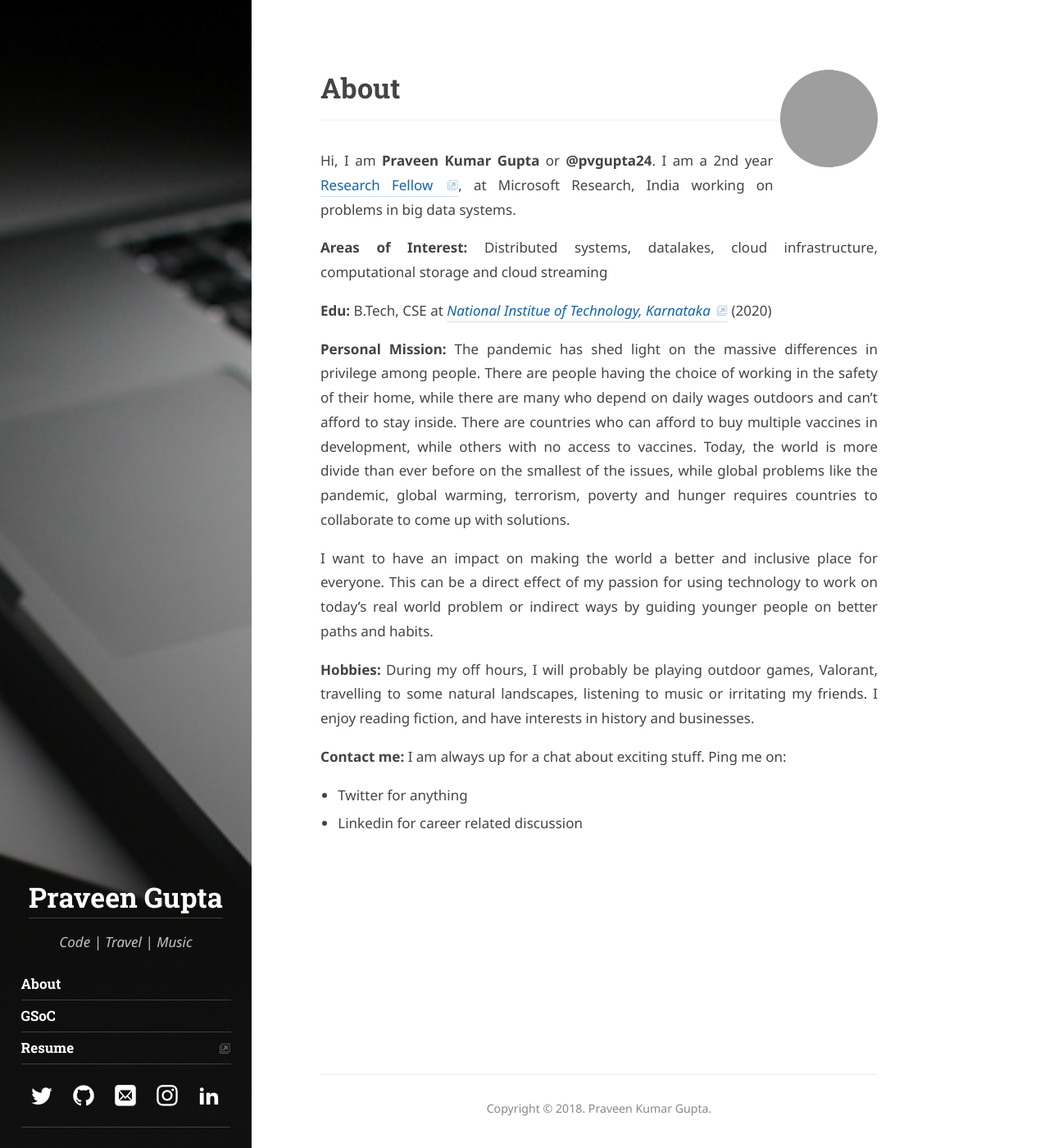
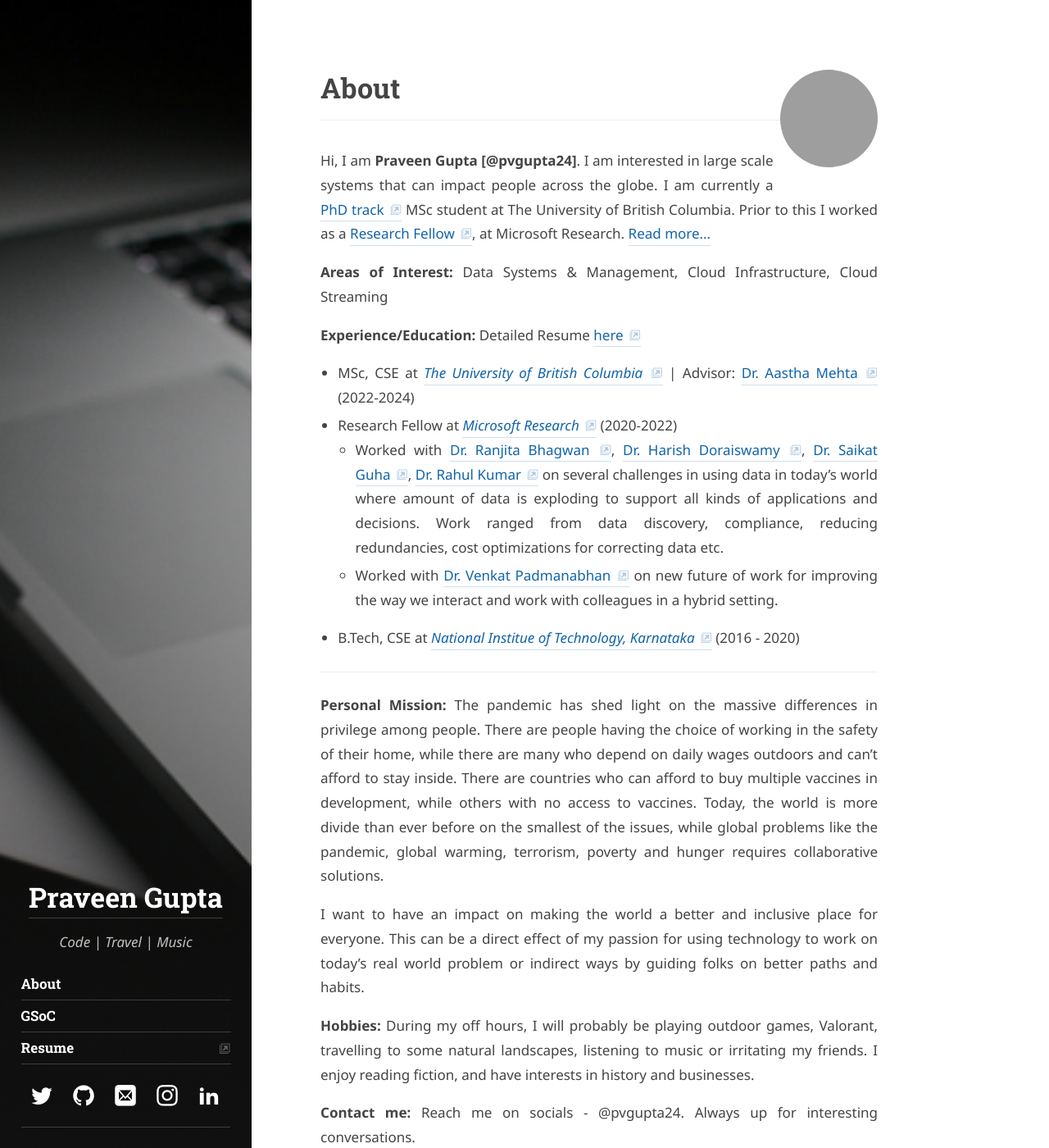
Before and after one commit to pvgupta24/pvgupta24.github.io, a Jekyll site: the page built from about.md, in a window 1280 px wide and 1400 px high. Shown: the whole window at 82% size. Built offline with Jekyll 4.4.1, drawn with Linux system fonts in a browser that asks for light colours; some web fonts are replaced; grey boxes are pictures that could not be loaded.

Commit message:
Updates About me section

```diff
--- a/_data/authors.yml
+++ b/_data/authors.yml
@@ -8,8 +8,10 @@ author1:
   # Used at the bottom of each page and at the top of the `about` layout
   # Markdown enabled, can use multiple paragraphs (enabled by `|`)
   about:             |
-    Hi, I am **Praveen Kumar Gupta** or **@pvgupta24**. I am a 2nd year [Research Fellow](https://www.microsoft.com/en-us/research/academic-program/research-fellows-program-at-microsoft-research-india),
-    at Microsoft Research, India working on problems in big data systems.
+    Hi, I am **Praveen Gupta [@pvgupta24]**. I am interested in large scale systems that can impact people across the globe.
+    I am currently a [PhD track](https://www.cs.ubc.ca/students/grad/prospective-grads/grad-programs/phd-track-msc-program)
+    MSc student at The University of British Columbia. Prior to this I worked as a [Research Fellow](https://www.microsoft.com/en-us/research/academic-program/research-fellows-program-at-microsoft-research-india),
+    at Microsoft Research. [Read more...](/about)
 
 
   # This photo will be used in the about section
--- a/about.md
+++ b/about.md
@@ -4,21 +4,25 @@ title: About
 menu: true
 order: 1
 ---
-**Areas of Interest:** Distributed systems, datalakes, cloud infrastructure, computational storage and cloud streaming
+**Areas of Interest:** Data Systems & Management, Cloud Infrastructure, Cloud Streaming
 
-**Edu:** B.Tech, CSE at [*National Institue of Technology,
-Karnataka*](http://nitk.ac.in) (2020)
+**Experience/Education:** Detailed Resume [here](https://drive.google.com/file/d/1B3-ET43azqNzidnU2WaKNvVTsnACwLvh/view#)
+
+- MSc, CSE at [*The University of British Columbia*](http://ubc.ca) \| Advisor: [Dr. Aastha Mehta](https://aasthakm.github.io/) (2022-2024)
+- Research Fellow at [*Microsoft Research*](https://www.microsoft.com/en-us/research/academic-program/research-fellows-program-at-microsoft-research-india/) (2020-2022)
+    - Worked with [Dr. Ranjita Bhagwan](https://www.microsoft.com/en-us/research/people/bhagwan/), [Dr. Harish Doraiswamy](https://www.microsoft.com/en-us/research/people/hdoraiswamy/), [Dr. Saikat Guha](https://www.microsoft.com/en-us/research/people/saikat/), [Dr. Rahul Kumar](https://www.linkedin.com/in/rahulskumar) on several challenges in using data in today's world where amount of data is exploding to support all kinds of applications and decisions. Work ranged from data discovery, compliance, reducing redundancies, cost optimizations for correcting data etc.
+    - Worked with [Dr. Venkat Padmanabhan](https://www.microsoft.com/en-us/research/people/padmanab/) on new future of work for improving the way we interact and work with colleagues in a hybrid setting.
+- B.Tech, CSE at [*National Institue of Technology, Karnataka*](http://nitk.ac.in) (2016 - 2020)
+
+---
 
 **Personal Mission:** The pandemic has shed light on the massive differences in privilege among people. There are people having the choice of working in the safety of their home, while there are many who depend on daily wages outdoors and can't afford to stay inside. There are countries who can afford to buy multiple vaccines in development, while others with no access to vaccines.
-Today, the world is more divide than ever before on the smallest of the issues, while global problems like the pandemic, global warming, terrorism, poverty and hunger requires countries to collaborate to come up with solutions.
+Today, the world is more divide than ever before on the smallest of the issues, while global problems like the pandemic, global warming, terrorism, poverty and hunger requires collaborative solutions.
 
-I want to have an impact on making the world a better and inclusive place for everyone. This can be a direct effect of my passion for using technology to work on today's real world problem or indirect ways by guiding younger people on better paths and habits.
+I want to have an impact on making the world a better and inclusive place for everyone. This can be a direct effect of my passion for using technology to work on today's real world problem or indirect ways by guiding folks on better paths and habits.
 
 **Hobbies:**
 During my off hours, I will probably be playing outdoor games, Valorant, travelling to some natural landscapes, listening to music or irritating my friends.
 I enjoy reading fiction, and have interests in history and businesses.
 
-**Contact me:**
-I am always up for a chat about exciting stuff. Ping me on:
-- Twitter for anything
-- Linkedin for career related discussion
+**Contact me:** Reach me on socials - @pvgupta24. Always up for interesting conversations.
```
Also changed, not shown: 1 other file.
